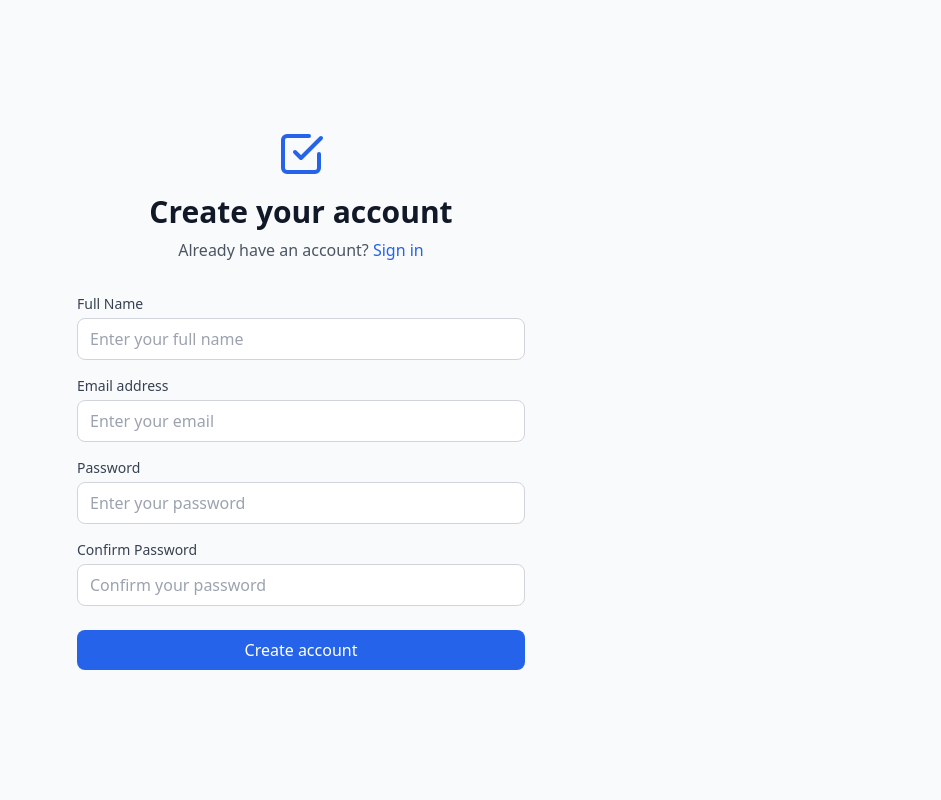
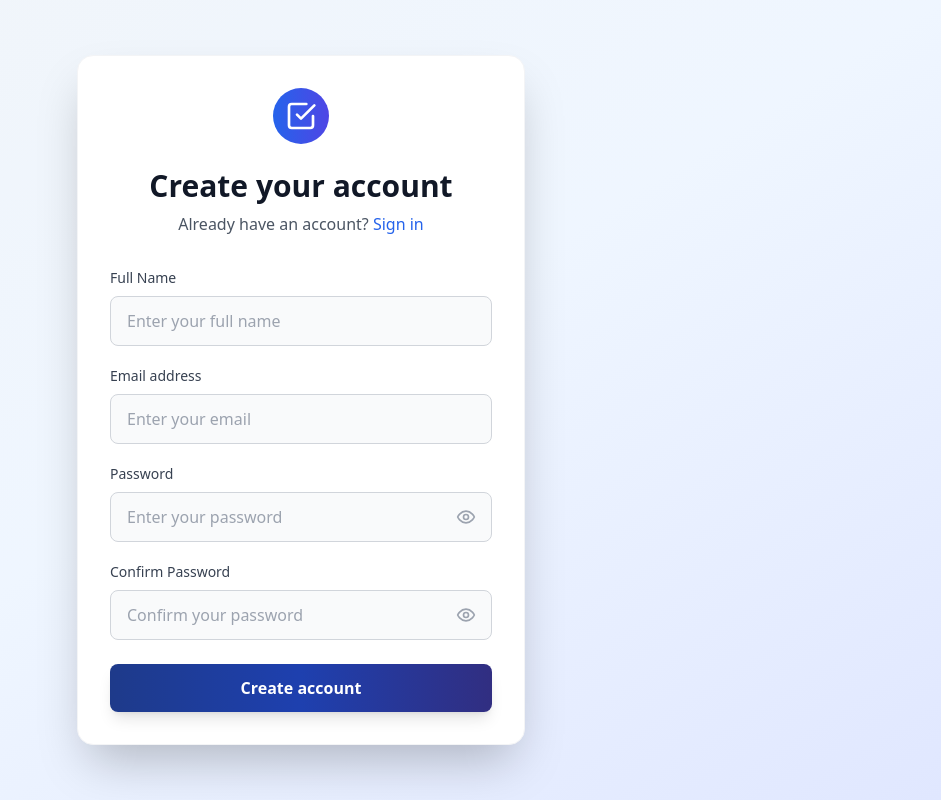
Before and after one commit to anjaya02/task-based-web-app, a React (Vite) app in the folder client/: page /register in a window 1280 px wide. Shown: the whole page, without its empty margins (339-1280 px from the left). Built offline with nearby package versions, Linux system fonts and the light colour scheme; no server answers.

Commit message:
UI Improved

```diff
--- a/client/src/App.jsx
+++ b/client/src/App.jsx
@@ -33,7 +33,59 @@ function App() {
             />
             <Route path="*" element={<Navigate to="/" replace />} />
           </Routes>
-          <Toaster position="top-right" />
+          <Toaster
+            position="top-right"
+            toastOptions={{
+              duration: 4000,
+              style: {
+                background: "#fff",
+                color: "#374151",
+                boxShadow:
+                  "0 20px 25px -5px rgba(0, 0, 0, 0.1), 0 10px 10px -5px rgba(0, 0, 0, 0.04)",
+                border: "1px solid #e5e7eb",
+                borderRadius: "12px",
+                padding: "16px",
+                fontSize: "14px",
+                fontWeight: "500",
+              },
+              success: {
+                style: {
+                  background:
+                    "linear-gradient(135deg, #10b981 0%, #059669 100%)",
+                  color: "#fff",
+                  border: "1px solid #059669",
+                },
+                iconTheme: {
+                  primary: "#fff",
+                  secondary: "#10b981",
+                },
+              },
+              error: {
+                style: {
+                  background:
+                    "linear-gradient(135deg, #ef4444 0%, #dc2626 100%)",
+                  color: "#fff",
+                  border: "1px solid #dc2626",
+                },
+                iconTheme: {
+                  primary: "#fff",
+                  secondary: "#ef4444",
+                },
+              },
+              loading: {
+                style: {
+                  background:
+                    "linear-gradient(135deg, #3b82f6 0%, #2563eb 100%)",
+                  color: "#fff",
+                  border: "1px solid #2563eb",
+                },
+                iconTheme: {
+                  primary: "#fff",
+                  secondary: "#3b82f6",
+                },
+              },
+            }}
+          />
         </div>
       </Router>
     </AuthProvider>
--- a/client/src/pages/Login.jsx
+++ b/client/src/pages/Login.jsx
@@ -1,6 +1,6 @@
 import React, { useState } from "react";
 import { Link, Navigate } from "react-router-dom";
-import { CheckSquare } from "lucide-react";
+import { CheckSquare, Eye, EyeOff } from "lucide-react";
 import { useAuth } from "../context/AuthContext";
 import toast from "react-hot-toast";
 
@@ -10,6 +10,7 @@ const Login = () => {
     password: "",
   });
   const [loading, setLoading] = useState(false);
+  const [showPassword, setShowPassword] = useState(false);
   const { login, user } = useAuth();
 
   if (user) {
@@ -22,29 +23,35 @@ const Login = () => {
 
     try {
       await login(formData.email, formData.password);
-      toast.success("Welcome back!");
+      toast.success("🎉 Welcome back! You're successfully logged in.");
     } catch (error) {
-      toast.error(error.response?.data?.message || "Login failed");
+      toast.error(
+        error.response?.data?.message ||
+          "❌ Login failed. Please check your credentials."
+      );
     } finally {
       setLoading(false);
     }
   };
 
   return (
-    <div className="min-h-screen flex items-center justify-center bg-gray-50 py-12 px-4 sm:px-6 lg:px-8">
+    <div className="min-h-screen flex items-center justify-center bg-gradient-to-br from-slate-100 via-blue-50 to-indigo-100 py-12 px-4 sm:px-6 lg:px-8">
       <div className="max-w-md w-full space-y-8">
+        <div className="bg-white rounded-2xl shadow-2xl border border-gray-100 p-8">
           <div className="text-center">
             <div className="flex justify-center">
-            <CheckSquare className="h-12 w-12 text-primary-600" />
+              <div className="bg-gradient-to-r from-blue-600 to-indigo-600 p-3 rounded-full">
+                <CheckSquare className="h-8 w-8 text-white" />
               </div>
-          <h2 className="mt-4 text-3xl font-bold text-gray-900">
+            </div>
+            <h2 className="mt-6 text-3xl font-bold text-gray-900">
               Sign in to TaskManager
             </h2>
             <p className="mt-2 text-gray-600">
               Don't have an account?{" "}
               <Link
                 to="/register"
-              className="text-primary-600 hover:text-primary-500"
+                className="text-blue-600 hover:text-blue-500 font-medium transition-colors"
               >
                 Sign up
               </Link>
@@ -52,15 +59,15 @@ const Login = () => {
           </div>
 
           <form className="mt-8 space-y-6" onSubmit={handleSubmit}>
-          <div className="space-y-4">
+            <div className="space-y-5">
               <div>
-              <label className="block text-sm font-medium text-gray-700">
+                <label className="block text-sm font-medium text-gray-700 mb-2">
                   Email address
                 </label>
                 <input
                   type="email"
                   required
-                className="mt-1 input-field"
+                  className="w-full px-4 py-3 border border-gray-300 rounded-lg focus:ring-2 focus:ring-blue-500 focus:border-blue-500 transition-colors bg-gray-50 focus:bg-white"
                   value={formData.email}
                   onChange={(e) =>
                     setFormData({ ...formData, email: e.target.value })
@@ -70,32 +77,46 @@ const Login = () => {
               </div>
 
               <div>
-              <label className="block text-sm font-medium text-gray-700">
+                <label className="block text-sm font-medium text-gray-700 mb-2">
                   Password
                 </label>
+                <div className="relative">
                   <input
-                type="password"
+                    type={showPassword ? "text" : "password"}
                     required
-                className="mt-1 input-field"
+                    className="w-full px-4 py-3 pr-12 border border-gray-300 rounded-lg focus:ring-2 focus:ring-blue-500 focus:border-blue-500 transition-colors bg-gray-50 focus:bg-white"
                     value={formData.password}
                     onChange={(e) =>
                       setFormData({ ...formData, password: e.target.value })
                     }
                     placeholder="Enter your password"
                   />
+                  <button
+                    type="button"
+                    className="absolute inset-y-0 right-0 pr-4 flex items-center hover:text-blue-600 transition-colors"
+                    onClick={() => setShowPassword(!showPassword)}
+                  >
+                    {showPassword ? (
+                      <EyeOff className="h-5 w-5 text-gray-400" />
+                    ) : (
+                      <Eye className="h-5 w-5 text-gray-400" />
+                    )}
+                  </button>
+                </div>
               </div>
             </div>
 
             <button
               type="submit"
               disabled={loading}
-            className="w-full btn-primary disabled:opacity-50 disabled:cursor-not-allowed"
+              className="w-full bg-gradient-to-r from-blue-900 via-blue-800 to-indigo-900 hover:from-blue-800 hover:via-blue-700 hover:to-indigo-800 text-white font-semibold py-3 px-4 rounded-lg shadow-lg hover:shadow-xl transform hover:scale-[1.02] transition-all duration-200 disabled:opacity-50 disabled:cursor-not-allowed disabled:transform-none disabled:hover:shadow-lg"
             >
               {loading ? "Signing in..." : "Sign in"}
             </button>
           </form>
         </div>
       </div>
+    </div>
   );
 };
 
--- a/client/src/pages/Register.jsx
+++ b/client/src/pages/Register.jsx
@@ -1,6 +1,6 @@
 import React, { useState } from "react";
 import { Link, Navigate } from "react-router-dom";
-import { CheckSquare } from "lucide-react";
+import { CheckSquare, Eye, EyeOff } from "lucide-react";
 import { useAuth } from "../context/AuthContext";
 import toast from "react-hot-toast";
 
@@ -12,6 +12,8 @@ const Register = () => {
     confirmPassword: "",
   });
   const [loading, setLoading] = useState(false);
+  const [showPassword, setShowPassword] = useState(false);
+  const [showConfirmPassword, setShowConfirmPassword] = useState(false);
   const { register, user } = useAuth();
 
   if (user) {
@@ -22,7 +24,7 @@ const Register = () => {
     e.preventDefault();
 
     if (formData.password !== formData.confirmPassword) {
-      toast.error("Passwords do not match");
+      toast.error("🔒 Passwords do not match. Please try again.");
       return;
     }
 
@@ -30,29 +32,35 @@ const Register = () => {
 
     try {
       await register(formData.name, formData.email, formData.password);
-      toast.success("Account created successfully!");
+      toast.success("✨ Account created successfully! Welcome to TaskManager!");
     } catch (error) {
-      toast.error(error.response?.data?.message || "Registration failed");
+      toast.error(
+        error.response?.data?.message ||
+          "❌ Registration failed. Please try again."
+      );
     } finally {
       setLoading(false);
     }
   };
 
   return (
-    <div className="min-h-screen flex items-center justify-center bg-gray-50 py-12 px-4 sm:px-6 lg:px-8">
+    <div className="min-h-screen flex items-center justify-center bg-gradient-to-br from-slate-100 via-blue-50 to-indigo-100 py-12 px-4 sm:px-6 lg:px-8">
       <div className="max-w-md w-full space-y-8">
+        <div className="bg-white rounded-2xl shadow-2xl border border-gray-100 p-8">
           <div className="text-center">
             <div className="flex justify-center">
-            <CheckSquare className="h-12 w-12 text-primary-600" />
+              <div className="bg-gradient-to-r from-blue-600 to-indigo-600 p-3 rounded-full">
+                <CheckSquare className="h-8 w-8 text-white" />
               </div>
-          <h2 className="mt-4 text-3xl font-bold text-gray-900">
+            </div>
+            <h2 className="mt-6 text-3xl font-bold text-gray-900">
               Create your account
             </h2>
             <p className="mt-2 text-gray-600">
               Already have an account?{" "}
               <Link
                 to="/login"
-              className="text-primary-600 hover:text-primary-500"
+                className="text-blue-600 hover:text-blue-500 font-medium transition-colors"
               >
                 Sign in
               </Link>
@@ -60,15 +68,15 @@ const Register = () => {
           </div>
 
           <form className="mt-8 space-y-6" onSubmit={handleSubmit}>
-          <div className="space-y-4">
+            <div className="space-y-5">
               <div>
-              <label className="block text-sm font-medium text-gray-700">
+                <label className="block text-sm font-medium text-gray-700 mb-2">
                   Full Name
                 </label>
                 <input
                   type="text"
                   required
-                className="mt-1 input-field"
+                  className="w-full px-4 py-3 border border-gray-300 rounded-lg focus:ring-2 focus:ring-blue-500 focus:border-blue-500 transition-colors bg-gray-50 focus:bg-white"
                   value={formData.name}
                   onChange={(e) =>
                     setFormData({ ...formData, name: e.target.value })
@@ -78,13 +86,13 @@ const Register = () => {
               </div>
 
               <div>
-              <label className="block text-sm font-medium text-gray-700">
+                <label className="block text-sm font-medium text-gray-700 mb-2">
                   Email address
                 </label>
                 <input
                   type="email"
                   required
-                className="mt-1 input-field"
+                  className="w-full px-4 py-3 border border-gray-300 rounded-lg focus:ring-2 focus:ring-blue-500 focus:border-blue-500 transition-colors bg-gray-50 focus:bg-white"
                   value={formData.email}
                   onChange={(e) =>
                     setFormData({ ...formData, email: e.target.value })
@@ -94,49 +102,79 @@ const Register = () => {
               </div>
 
               <div>
-              <label className="block text-sm font-medium text-gray-700">
+                <label className="block text-sm font-medium text-gray-700 mb-2">
                   Password
                 </label>
+                <div className="relative">
                   <input
-                type="password"
+                    type={showPassword ? "text" : "password"}
                     required
                     minLength="6"
-                className="mt-1 input-field"
+                    className="w-full px-4 py-3 pr-12 border border-gray-300 rounded-lg focus:ring-2 focus:ring-blue-500 focus:border-blue-500 transition-colors bg-gray-50 focus:bg-white"
                     value={formData.password}
                     onChange={(e) =>
                       setFormData({ ...formData, password: e.target.value })
                     }
                     placeholder="Enter your password"
                   />
+                  <button
+                    type="button"
+                    className="absolute inset-y-0 right-0 pr-4 flex items-center hover:text-blue-600 transition-colors"
+                    onClick={() => setShowPassword(!showPassword)}
+                  >
+                    {showPassword ? (
+                      <EyeOff className="h-5 w-5 text-gray-400" />
+                    ) : (
+                      <Eye className="h-5 w-5 text-gray-400" />
+                    )}
+                  </button>
+                </div>
               </div>
 
               <div>
-              <label className="block text-sm font-medium text-gray-700">
+                <label className="block text-sm font-medium text-gray-700 mb-2">
                   Confirm Password
                 </label>
+                <div className="relative">
                   <input
-                type="password"
+                    type={showConfirmPassword ? "text" : "password"}
                     required
-                className="mt-1 input-field"
+                    className="w-full px-4 py-3 pr-12 border border-gray-300 rounded-lg focus:ring-2 focus:ring-blue-500 focus:border-blue-500 transition-colors bg-gray-50 focus:bg-white"
                     value={formData.confirmPassword}
                     onChange={(e) =>
-                  setFormData({ ...formData, confirmPassword: e.target.value })
+                      setFormData({
+                        ...formData,
+                        confirmPassword: e.target.value,
+                      })
                     }
                     placeholder="Confirm your password"
                   />
+                  <button
+                    type="button"
+                    className="absolute inset-y-0 right-0 pr-4 flex items-center hover:text-blue-600 transition-colors"
+                    onClick={() => setShowConfirmPassword(!showConfirmPassword)}
+                  >
+                    {showConfirmPassword ? (
+                      <EyeOff className="h-5 w-5 text-gray-400" />
+                    ) : (
+                      <Eye className="h-5 w-5 text-gray-400" />
+                    )}
+                  </button>
+                </div>
               </div>
             </div>
 
             <button
               type="submit"
               disabled={loading}
-            className="w-full btn-primary disabled:opacity-50 disabled:cursor-not-allowed"
+              className="w-full bg-gradient-to-r from-blue-900 via-blue-800 to-indigo-900 hover:from-blue-800 hover:via-blue-700 hover:to-indigo-800 text-white font-semibold py-3 px-4 rounded-lg shadow-lg hover:shadow-xl transform hover:scale-[1.02] transition-all duration-200 disabled:opacity-50 disabled:cursor-not-allowed disabled:transform-none disabled:hover:shadow-lg"
             >
               {loading ? "Creating account..." : "Create account"}
             </button>
           </form>
         </div>
       </div>
+    </div>
   );
 };
 
```
Lines whose indentation alone changed are shown as unchanged.
